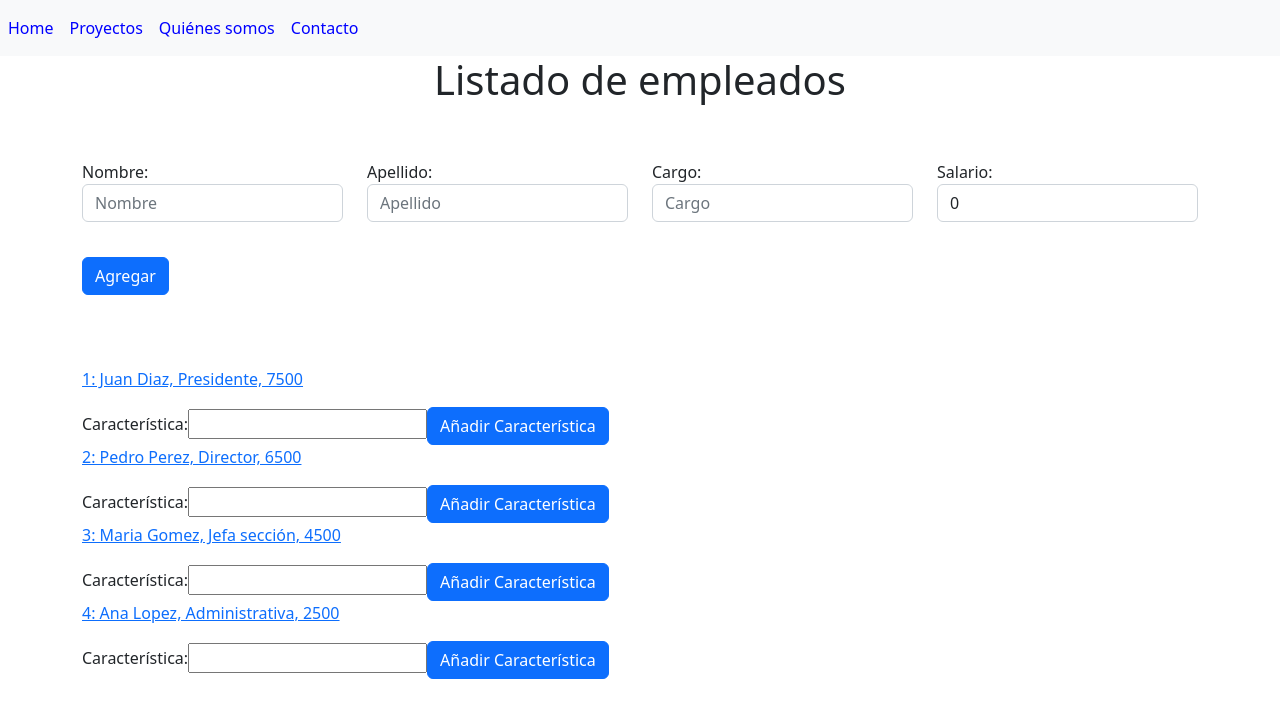
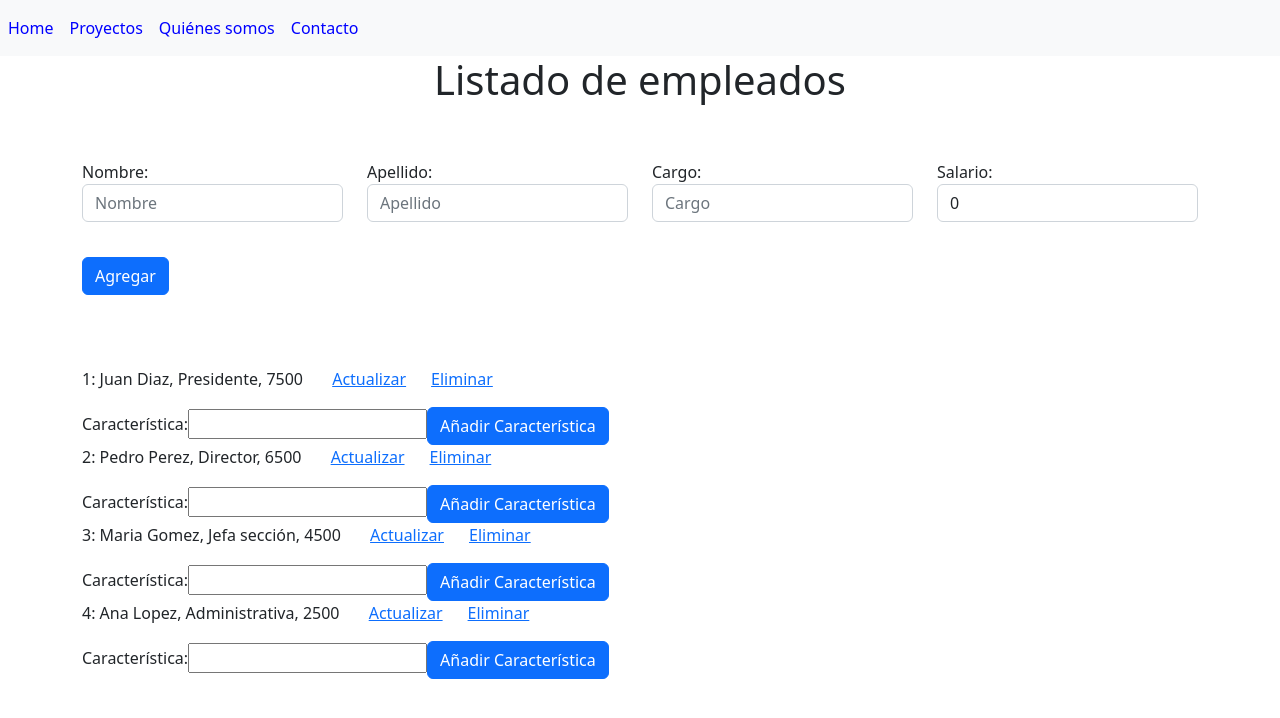
Before and after one commit to Romskul/Formulario_Angular_Empleados, an Angular app: page / in a window 1280 px wide. Shown: the top 718 px of the page. Built offline with nearby package versions, Linux system fonts and the light colour scheme.

Commit message:
añadidos links con queryParams para seleccion de funcion

```diff
--- a/src/app/actualiza-component/actualiza-component.component.html
+++ b/src/app/actualiza-component/actualiza-component.component.html
@@ -26,9 +26,9 @@
 
     <div class="col">
 
-      <button type="submit" class="btn btn-primary" (click)="actualizarEmpleado()" style="margin: 50px;">Actualizar</button>
+      <button type="submit" class="btn btn-primary" (click)="actualizarEmpleado()" style="margin: 50px;">Confirmar</button>
 
-      <button type="submit" class="btn btn-primary" (click)="eliminaEmpleado()" style="margin:35px;">Eliminar</button>
+      <!-- <button type="submit" class="btn btn-primary" (click)="eliminaEmpleado()" style="margin:35px;">Eliminar</button> -->
 
     </div>
 
--- a/src/app/actualiza-component/actualiza-component.component.ts
+++ b/src/app/actualiza-component/actualiza-component.component.ts
@@ -15,7 +15,11 @@ export class ActualizaComponentComponent implements OnInit {
 
     empleados:Empleado[]=[]
 
+    accion:number;
+
     ngOnInit(): void {
+
+      this.accion=this.route.snapshot.queryParams["accion"];
 
       this.empleados = this.empleadosService.empleados;
 
@@ -29,24 +33,33 @@ export class ActualizaComponentComponent implements OnInit {
       this.cuadroSalario=empleado.salario;
     }
 
-
-
     volverHome(){
       this.router.navigate([""]);
       this.empleados=this.empleadosService.empleados;
     }
 
+    // actualizarEmpleado(){
+    //   let miEmpleado = new Empleado(this.cuadroNombre, this.cuadroApellido, this.cuadroCargo, this.cuadroSalario);
+    //   // this.miServicio.muestraMensaje("Nombre del empleado: " + miEmpleado.nombre + " " + miEmpleado.apellido);
+    //   this.empleadosService.actualizarEmpleado(this.indice, miEmpleado);
+    //   this.router.navigate([""]);
+    // }
+
+    // eliminaEmpleado(){
+    //   this.empleadosService.eliminarEmpleado(this.indice);
+    //   this.router.navigate([""]);
+    // }
+
     actualizarEmpleado(){
-
+      if (this.accion==1){
         let miEmpleado = new Empleado(this.cuadroNombre, this.cuadroApellido, this.cuadroCargo, this.cuadroSalario);
         // this.miServicio.muestraMensaje("Nombre del empleado: " + miEmpleado.nombre + " " + miEmpleado.apellido);
         this.empleadosService.actualizarEmpleado(this.indice, miEmpleado);
         this.router.navigate([""]);
-    }
-
-    eliminaEmpleado(){
+      }else{
         this.empleadosService.eliminarEmpleado(this.indice);
         this.router.navigate([""]);
+      }
     }
 
 
--- a/src/app/empleado-hijo-c/empleado-hijo-c.component.html
+++ b/src/app/empleado-hijo-c/empleado-hijo-c.component.html
@@ -7,9 +7,9 @@
       <div class="col">
 
         <div>
-          <a [routerLink]="['/actualiza', indice]">
-            {{indice+1}}: {{empleadoDeLista.nombre}} {{empleadoDeLista.apellido}}, {{empleadoDeLista.cargo}}, {{empleadoDeLista.salario}}
-          </a>
+          {{indice+1}}: {{empleadoDeLista.nombre}} {{empleadoDeLista.apellido}}, {{empleadoDeLista.cargo}}, {{empleadoDeLista.salario}}
+          <a [routerLink]="['/actualiza', indice]"[queryParams]="{accion:'1'}" style="margin-left: 25px;">Actualizar</a>
+          <a [routerLink]="['/actualiza', indice]"[queryParams]="{accion:'2'}" style="margin-left: 25px;">Eliminar</a>
         </div>
 
         <ul style="list-style: none;">
```
Lines whose indentation alone changed are shown as unchanged.
